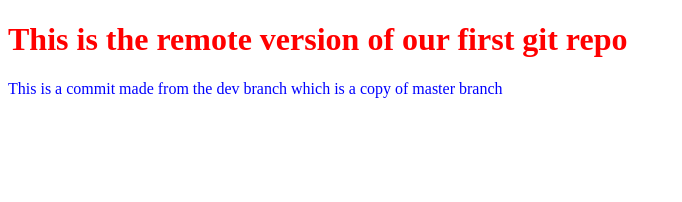
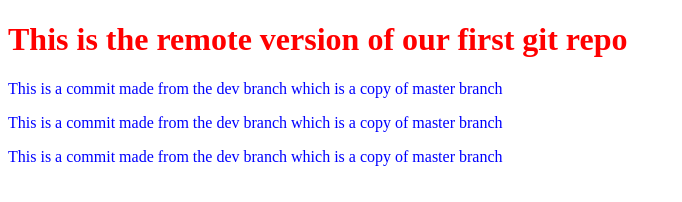
Before and after one commit to parmeet1402/workshop, a plain HTML site: page index.html in a window 1280 px wide. Shown: the whole page, without its empty margins (0-682 px from the left). Drawn offline with Linux system fonts and the light colour scheme.

Commit message:
2 extra para tags added

```diff
--- a/index.html
+++ b/index.html
@@ -11,5 +11,7 @@
       This is the remote version of our first git repo
     </h1>
     <p>This is a commit made from the dev branch which is a copy of master branch</p>
+    <p>This is a commit made from the dev branch which is a copy of master branch</p>
+    <p>This is a commit made from the dev branch which is a copy of master branch</p>
   </body>
 </html>
```
